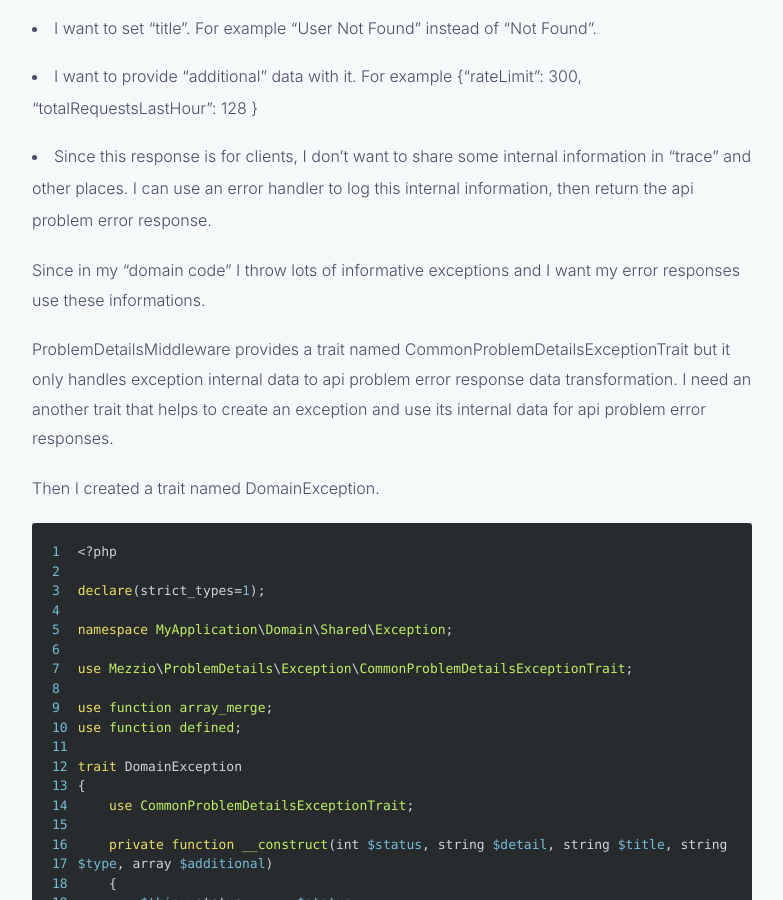
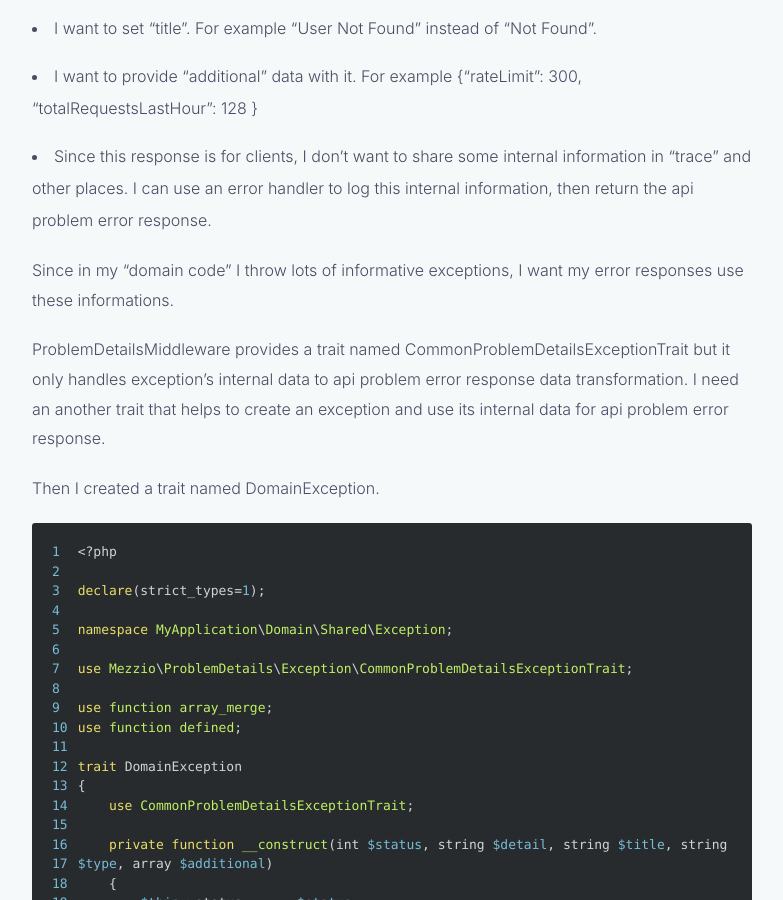
Before and after one commit to mkorkmaz/mkorkmaz.github.io, a Jekyll site: the page built from _posts/2021-06-12-api-problem-specification-compatible-domain-exceptions.markdown, in a window 1280 px wide and 900 px high, scrolled down 2302 px. Shown: the whole window, without its empty margins (248-1031 px from the left). Built offline with Jekyll 4.4.1, drawn with Linux system fonts in a browser that asks for light colours; nearby versions of some CDN libraries; some web fonts are replaced.

Commit message:
fix: typo
API-Problem Specification Compatible Domain Exceptions

```diff
--- a/_posts/2021-06-12-api-problem-specification-compatible-domain-exceptions.markdown
+++ b/_posts/2021-06-12-api-problem-specification-compatible-domain-exceptions.markdown
@@ -89,9 +89,9 @@ But I have problems with this output.
 * Since this response is for clients, I don't want to share some internal information in "trace" and other places. I can use an error handler to log this internal information, then return the api problem error response.
 
 
-Since in my "domain code" I throw lots of informative exceptions and I want my error responses use these informations.
+Since in my "domain code" I throw lots of informative exceptions, I want my error responses use these informations.
 
-ProblemDetailsMiddleware provides a trait named CommonProblemDetailsExceptionTrait but it only handles exception internal data to api problem error response data transformation. I need an another trait that helps to create an exception and use its internal data for api problem error responses.
+ProblemDetailsMiddleware provides a trait named CommonProblemDetailsExceptionTrait but it only handles exception's internal data to api problem error response data transformation. I need an another trait that helps to create an exception and use its internal data for api problem error response.
 
 Then I created a trait named DomainException.
 
```
